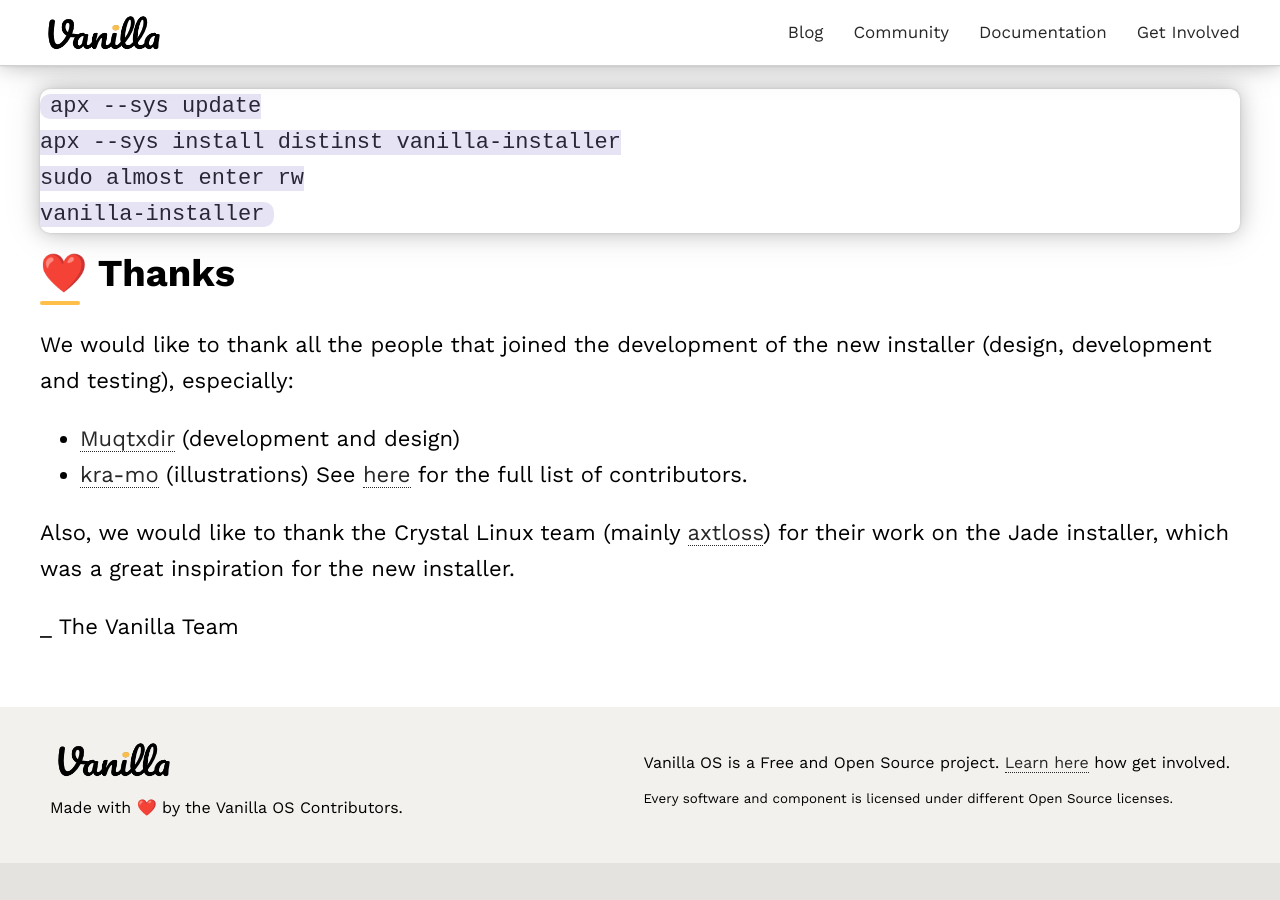
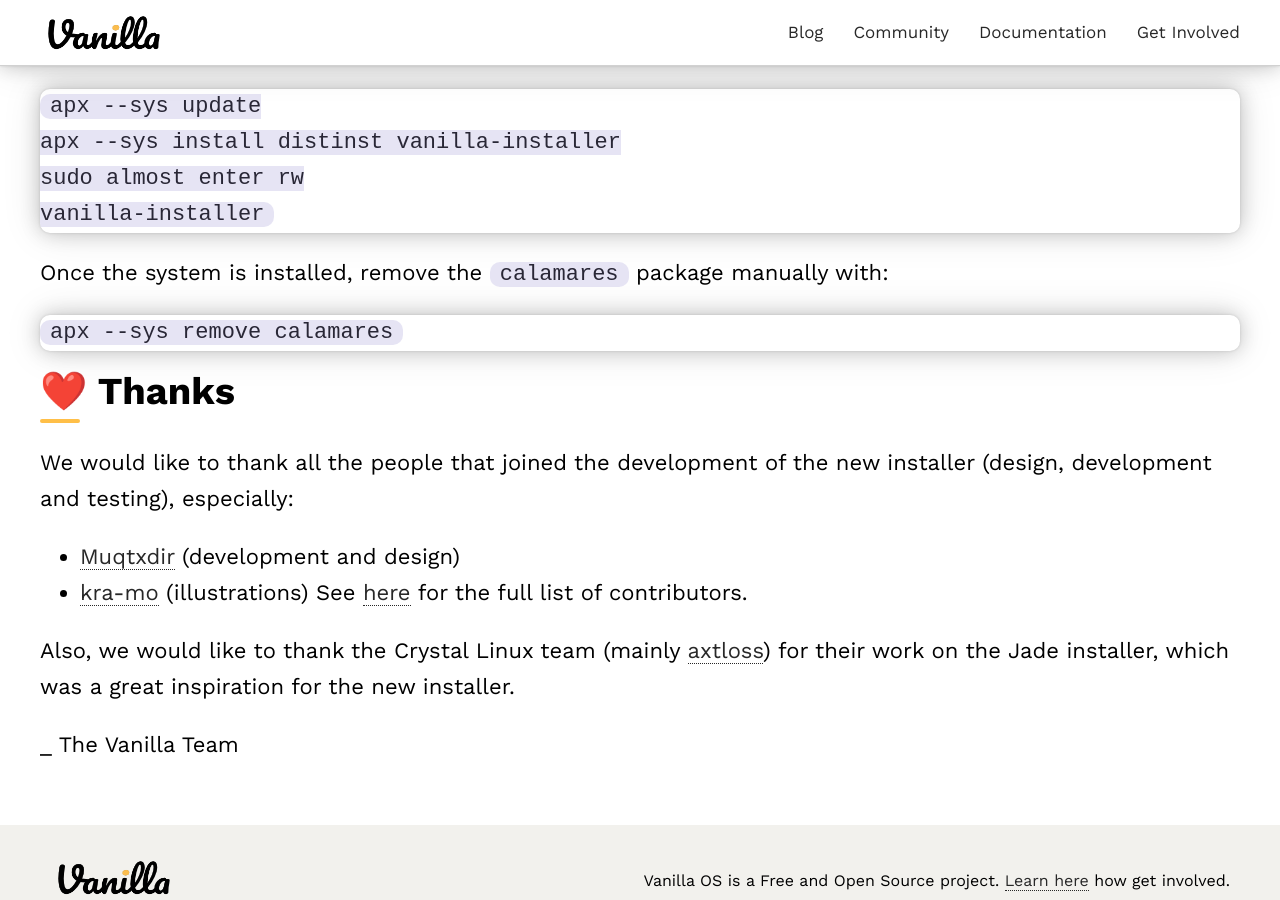
Before and after one commit to Vanilla-OS/website, a Jekyll site: the page built from _posts/2022-11-01-vanilla-installer.md, in a window 1280 px wide and 900 px high, scrolled down 10135 px. Built offline with Jekyll 4.4.1, drawn with Linux system fonts in a browser that asks for light colours; nearby versions of some CDN libraries; a style sheet for code colours, icons or effects is not loaded.

Commit message:
add remove calamares

````diff
--- a/_posts/2022-11-01-vanilla-installer.md
+++ b/_posts/2022-11-01-vanilla-installer.md
@@ -121,6 +121,12 @@
 vanilla-installer
 ```
 
+Once the system is installed, remove the `calamares` package manually with:
+
+```bash
+apx --sys remove calamares
+```
+
 ## ❤️ Thanks
 We would like to thank all the people that joined the development of the new
 installer (design, development and testing), especially:
````
